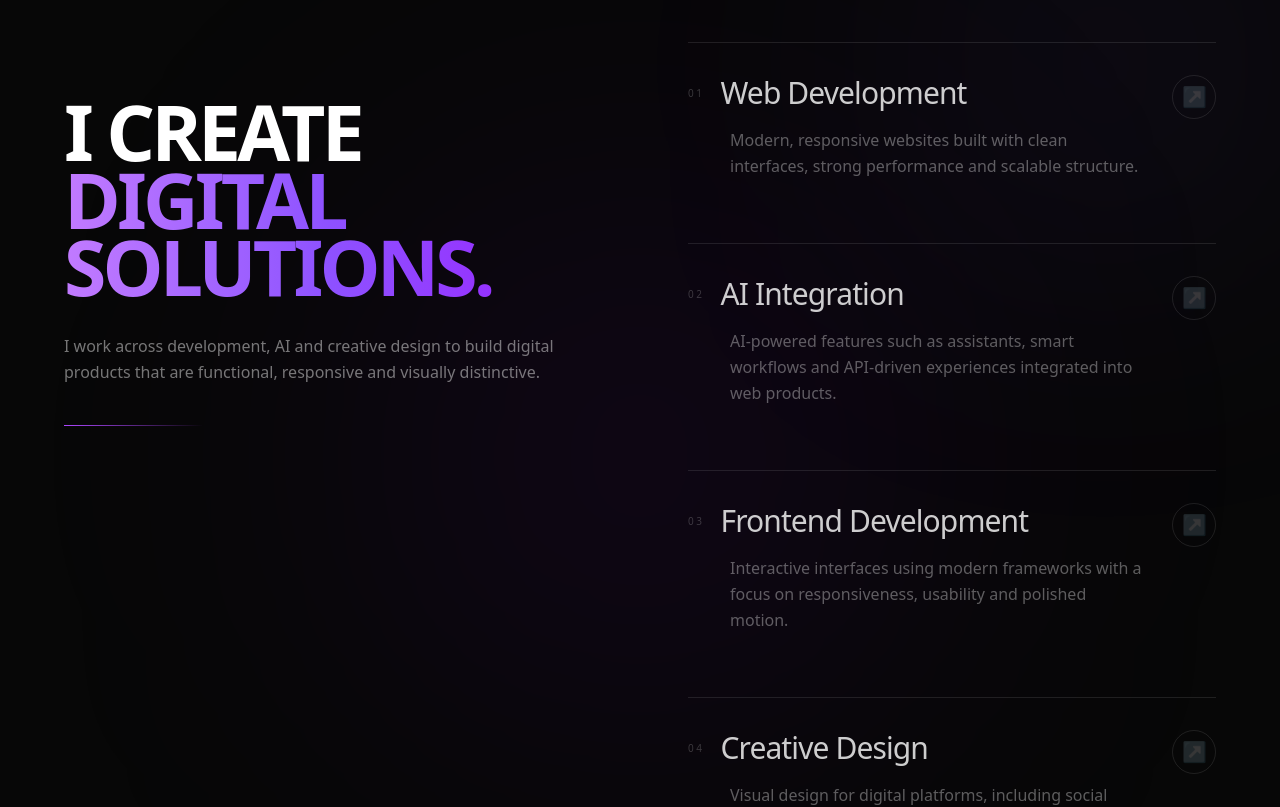
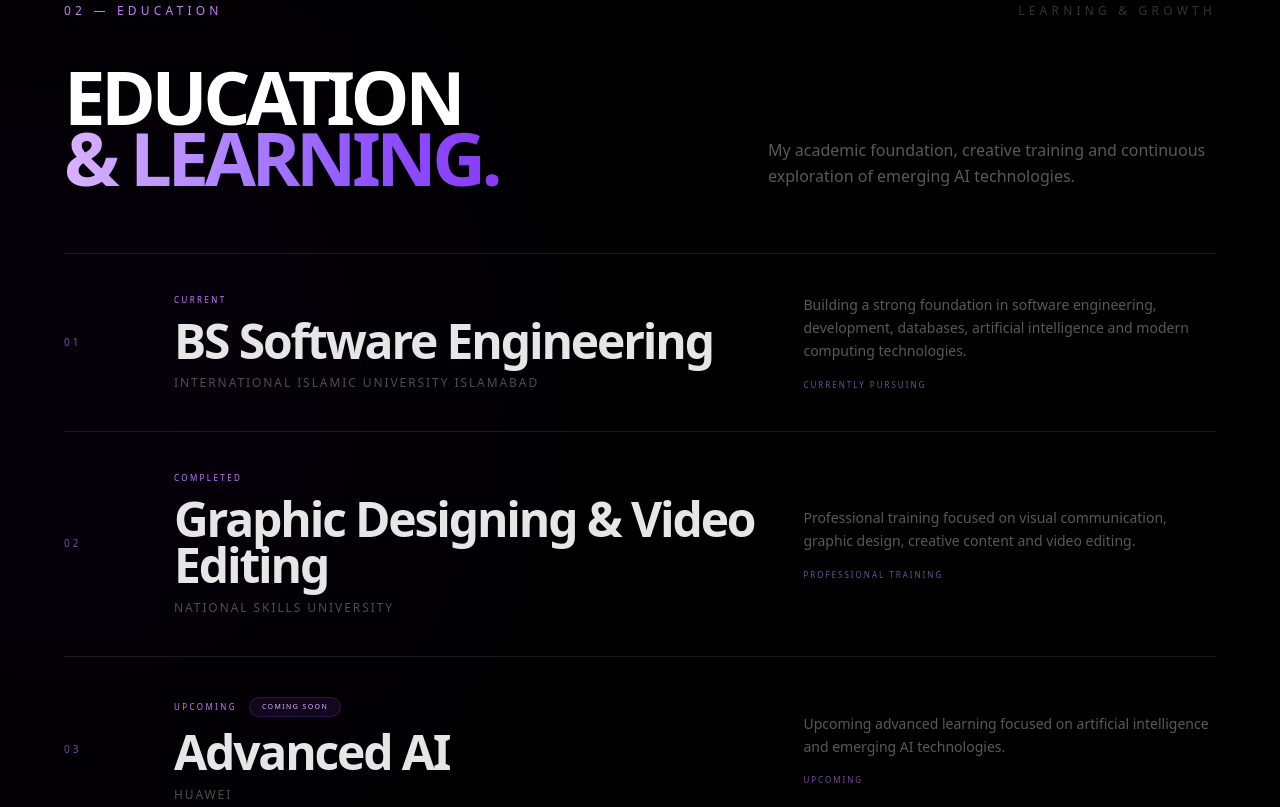
Before and after one commit to Tayyabasadaqat/Tayyaba_Sadaqat_Portfolio, a Next.js app: page / in a window 1280 px wide. Shown: the part 1902-2709 px from the top of the page. Built offline with nearby package versions, Linux system fonts and the light colour scheme.

Commit message:
Added education

```diff
--- a/app/page.tsx
+++ b/app/page.tsx
@@ -1,9 +1,10 @@
 "use client";
 
 import Hero from "@/components/sections/Hero";
+import About from "@/components/sections/About";
+import Education from "@/components/sections/Education";
 import Services from "@/components/sections/Services";
-import About from "@/components/sections/About";
-import Projects from "@/components/sections/Projects"
+import Projects from "@/components/sections/Projects";
 import Experience from "@/components/sections/Experience";
 import Skills from "@/components/sections/Skills";
 import CreativeWork from "@/components/sections/CreativeWork";
@@ -14,6 +15,7 @@ export default function Home() {
     <main className="bg-black text-white overflow-hidden">
       <Hero />
       <About />
+      <Education />
       <Services />
       <Projects />
       <Experience />
--- /dev/null
+++ b/components/sections/Education.jsx
@@ -0,0 +1,343 @@
+"use client";
+
+import { motion } from "framer-motion";
+
+const education = [
+  {
+    number: "01",
+    type: "Current",
+    title: "BS Software Engineering",
+    institution: "International Islamic University Islamabad",
+    status: "Currently Pursuing",
+    description:
+      "Building a strong foundation in software engineering, development, databases, artificial intelligence and modern computing technologies.",
+  },
+  {
+    number: "02",
+    type: "Completed",
+    title: "Graphic Designing & Video Editing",
+    institution: "National Skills University",
+    status: "Professional Training",
+    description:
+      "Professional training focused on visual communication, graphic design, creative content and video editing.",
+  },
+  {
+    number: "03",
+    type: "Upcoming",
+    title: "Advanced AI",
+    institution: "Huawei",
+    status: "Upcoming",
+    description:
+      "Upcoming advanced learning focused on artificial intelligence and emerging AI technologies.",
+  },
+  {
+    number: "04",
+    type: "Upcoming",
+    title: "Advanced AI & Technology",
+    institution: "Microsoft",
+    status: "Upcoming",
+    description:
+      "Upcoming professional learning focused on advanced AI concepts and modern technology.",
+  },
+];
+
+export default function Education() {
+  return (
+    <section
+      id="education"
+      className="
+        relative
+        overflow-hidden
+        border-t
+        border-white/10
+        bg-black
+        px-5
+        py-20
+        sm:px-8
+        md:px-12
+        lg:px-16
+        lg:py-28
+      "
+    >
+      {/* Background glow */}
+      <div className="pointer-events-none absolute inset-0">
+        <motion.div
+          animate={{
+            x: [0, 30, -20, 0],
+            y: [0, -20, 20, 0],
+          }}
+          transition={{
+            duration: 15,
+            repeat: Infinity,
+            ease: "easeInOut",
+          }}
+          className="
+            absolute
+            left-[-200px]
+            top-[20%]
+            h-[500px]
+            w-[500px]
+            rounded-full
+            bg-purple-700/10
+            blur-[180px]
+          "
+        />
+      </div>
+
+      <div className="relative z-10 mx-auto max-w-[1600px]">
+
+        {/* Section label */}
+        <motion.div
+          initial={{ opacity: 0, y: 20 }}
+          whileInView={{ opacity: 1, y: 0 }}
+          viewport={{ once: true }}
+          className="
+            mb-12
+            flex
+            items-center
+            justify-between
+            text-[10px]
+            uppercase
+            tracking-[0.35em]
+            sm:text-xs
+          "
+        >
+          <span className="text-purple-400">
+            02 — Education
+          </span>
+
+          <span className="hidden text-white/20 sm:block">
+            Learning & Growth
+          </span>
+        </motion.div>
+
+        {/* Heading */}
+        <div
+          className="
+            mb-16
+            grid
+            gap-8
+            lg:grid-cols-[1.1fr_0.9fr]
+            lg:items-end
+          "
+        >
+          <motion.h2
+            initial={{ opacity: 0, y: 45 }}
+            whileInView={{ opacity: 1, y: 0 }}
+            viewport={{ once: true }}
+            transition={{
+              duration: 0.8,
+              ease: [0.16, 1, 0.3, 1],
+            }}
+            className="
+              text-[14vw]
+              font-black
+              uppercase
+              leading-[0.82]
+              tracking-[-0.06em]
+              sm:text-[9vw]
+              lg:text-[5.8vw]
+            "
+          >
+            Education
+
+            <span
+              className="
+                block
+                bg-gradient-to-r
+                from-purple-300
+                via-violet-500
+                to-purple-700
+                bg-clip-text
+                text-transparent
+              "
+            >
+              & Learning.
+            </span>
+          </motion.h2>
+
+          <motion.p
+            initial={{ opacity: 0, y: 20 }}
+            whileInView={{ opacity: 1, y: 0 }}
+            viewport={{ once: true }}
+            transition={{ delay: 0.1 }}
+            className="
+              max-w-md
+              text-sm
+              leading-relaxed
+              text-white/35
+              sm:text-base
+              lg:justify-self-end
+            "
+          >
+            My academic foundation, creative training and continuous
+            exploration of emerging AI technologies.
+          </motion.p>
+        </div>
+
+        {/* Education rows */}
+        <div className="border-t border-white/10">
+          {education.map((item, index) => (
+            <motion.article
+              key={`${item.title}-${item.institution}`}
+              initial={{ opacity: 0, y: 30 }}
+              whileInView={{ opacity: 1, y: 0 }}
+              viewport={{ once: true, amount: 0.25 }}
+              transition={{
+                duration: 0.6,
+                delay: index * 0.07,
+                ease: [0.16, 1, 0.3, 1],
+              }}
+              className="
+                group
+                relative
+                overflow-hidden
+                border-b
+                border-white/10
+              "
+            >
+              {/* Hover background */}
+              <div
+                className="
+                  pointer-events-none
+                  absolute
+                  inset-0
+                  origin-left
+                  scale-x-0
+                  bg-gradient-to-r
+                  from-purple-900/20
+                  via-purple-900/[0.04]
+                  to-transparent
+                  transition-transform
+                  duration-700
+                  ease-[cubic-bezier(0.16,1,0.3,1)]
+                  group-hover:scale-x-100
+                "
+              />
+
+              <div
+                className="
+                  relative
+                  z-10
+                  grid
+                  gap-6
+                  py-8
+                  sm:py-10
+                  lg:grid-cols-[70px_1fr_0.7fr]
+                  lg:items-center
+                  lg:gap-10
+                "
+              >
+                {/* Number */}
+                <span
+                  className="
+                    text-[10px]
+                    tracking-[0.3em]
+                    text-purple-400/60
+                  "
+                >
+                  {item.number}
+                </span>
+
+                {/* Main info */}
+                <div>
+                  <div className="mb-3 flex flex-wrap items-center gap-3">
+                    <span
+                      className="
+                        text-[8px]
+                        uppercase
+                        tracking-[0.3em]
+                        text-purple-400
+                      "
+                    >
+                      {item.type}
+                    </span>
+
+                    {item.type === "Upcoming" && (
+                      <span
+                        className="
+                          rounded-full
+                          border
+                          border-purple-500/20
+                          bg-purple-500/10
+                          px-3
+                          py-1
+                          text-[7px]
+                          uppercase
+                          tracking-[0.2em]
+                          text-purple-300
+                        "
+                      >
+                        Coming Soon
+                      </span>
+                    )}
+                  </div>
+
+                  <h3
+                    className="
+                      max-w-3xl
+                      text-3xl
+                      font-semibold
+                      leading-[0.95]
+                      tracking-[-0.045em]
+                      text-white/90
+                      transition-all
+                      duration-500
+                      group-hover:translate-x-2
+                      group-hover:text-white
+                      sm:text-4xl
+                      lg:text-5xl
+                    "
+                  >
+                    {item.title}
+                  </h3>
+
+                  <p
+                    className="
+                      mt-3
+                      text-xs
+                      uppercase
+                      tracking-[0.16em]
+                      text-white/30
+                    "
+                  >
+                    {item.institution}
+                  </p>
+                </div>
+
+                {/* Description */}
+                <div>
+                  <p
+                    className="
+                      max-w-md
+                      text-sm
+                      leading-relaxed
+                      text-white/35
+                      transition-colors
+                      duration-300
+                      group-hover:text-white/55
+                    "
+                  >
+                    {item.description}
+                  </p>
+
+                  <p
+                    className="
+                      mt-4
+                      text-[8px]
+                      uppercase
+                      tracking-[0.25em]
+                      text-purple-400/60
+                    "
+                  >
+                    {item.status}
+                  </p>
+                </div>
+              </div>
+            </motion.article>
+          ))}
+        </div>
+      </div>
+    </section>
+  );
+}
```
